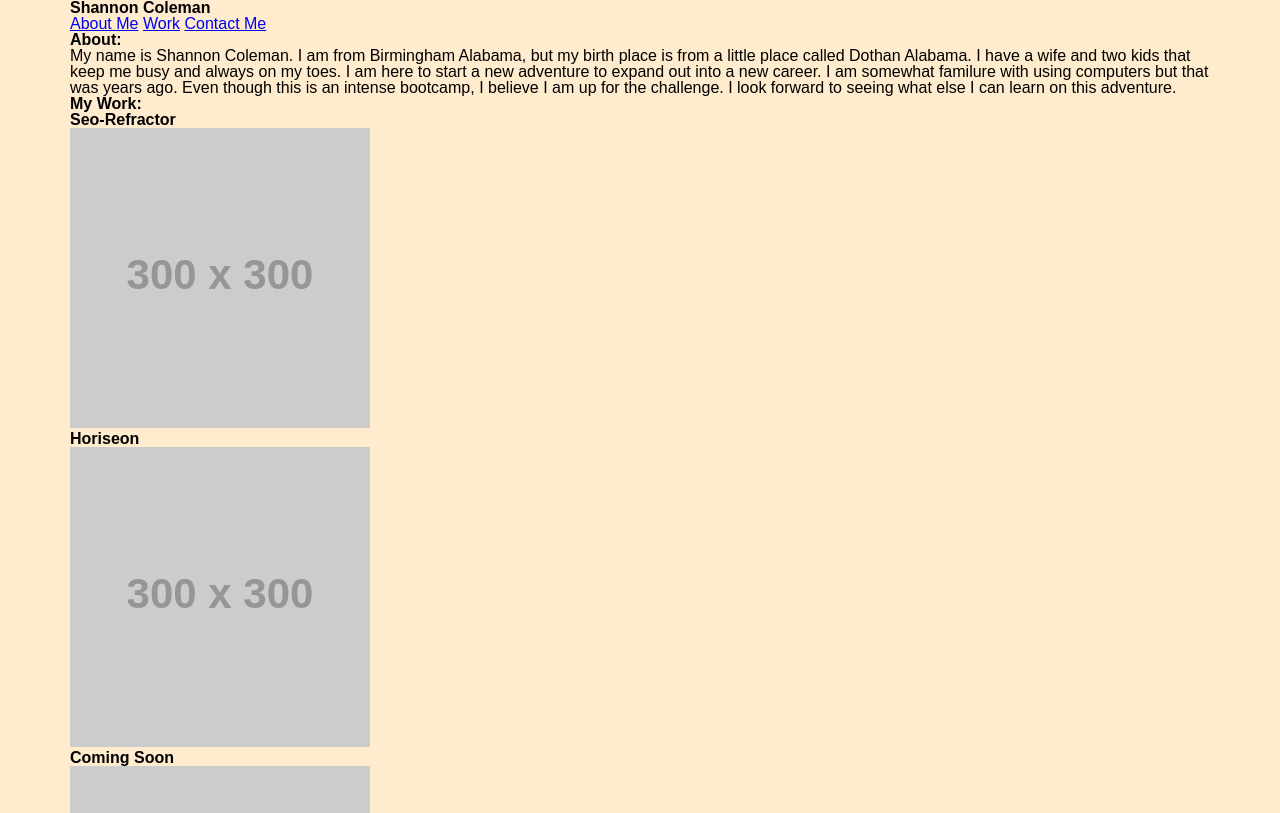
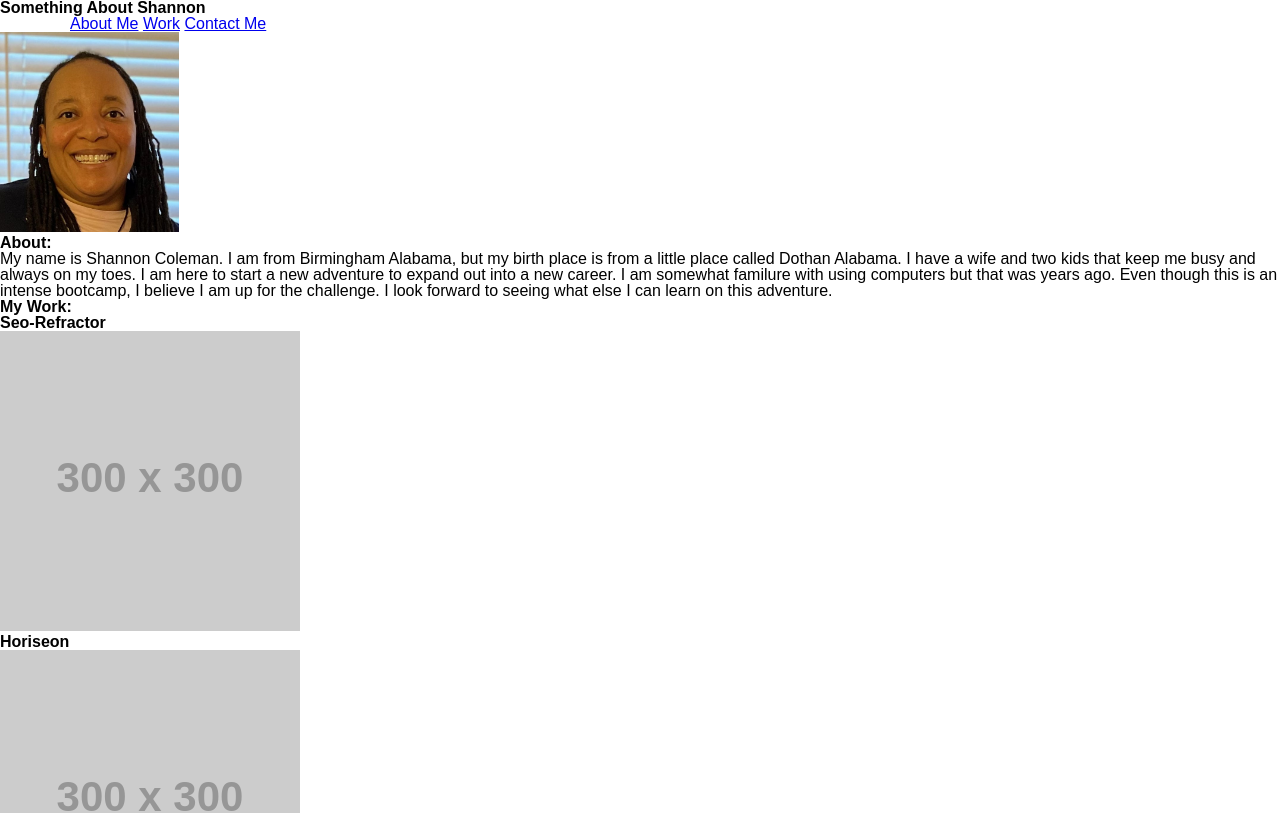
Before and after one commit to ShanColeman16/Shannon-Portfolio, a plain HTML site: page index.html in a window 1280 px wide. Shown: the top 813 px of the page. Drawn offline with Linux system fonts and the light colour scheme; placeholder pictures from the web are drawn by us.

Commit message:
added image

```diff
--- a/assets/css/style.css
+++ b/assets/css/style.css
@@ -1,8 +1,16 @@
 body {
-  background-color: blanchedalmond;
+  background-color: white;
+
 }
 
-.container{
+.container {
   max-width: 1140px;
   margin: 0 auto;
 }
+
+.container > section {
+  padding: 20px;
+  display: flex;
+  justify-content: space-between;
+
+}
--- a/index.html
+++ b/index.html
@@ -12,26 +12,36 @@
 
 
 <body>
-  <div class= "container">
+
     </header>
-    <h1> <strong>Shannon Coleman</strong></h1>
+    <h1>Something About Shannon</h1>
+    <header>
+
+      <section class="container">
         <nav>
           <a href="#about">About Me</a>
           <a href="#work">Work</a>
           <a href="#contact me">Contact Me</a>
         </nav>
-  </header>
+      </section>
+
+      <section>
+        <img src="assets/images/Shannon C .jpg" height=200 alt="my picture">
+      </section>
 
         <main>
-
           <section id="about">
             </header>
             <h2> <strong>About:</strong></h2>
             </header>
-      <p>My name is Shannon Coleman. I am from Birmingham Alabama, but my birth place is from a little place called
-        Dothan Alabama. I have a wife and two kids that keep me busy and always on my toes. I am here to start a new
-        adventure to expand out into a new career. I am somewhat familure with using computers but that was years ago.
-        Even though this is an intense bootcamp, I believe I am up for the challenge. I look forward to seeing what else
+            <p>My name is Shannon Coleman. I am from Birmingham Alabama, but my birth place is from a little place
+              called
+              Dothan Alabama. I have a wife and two kids that keep me busy and always on my toes. I am here to start a
+              new
+              adventure to expand out into a new career. I am somewhat familure with using computers but that was years
+              ago.
+              Even though this is an intense bootcamp, I believe I am up for the challenge. I look forward to seeing
+              what else
               I can learn on this adventure. </p>
           </section>
 
@@ -71,7 +81,8 @@
               </li>
           </section>
         </footer>
-  <div class= "container">
+        <div>
+
 </body>
 
 </html>
```
Also changed, not shown: assets/images/Shannon C .jpg (added). Lines whose indentation alone changed are shown as unchanged.
